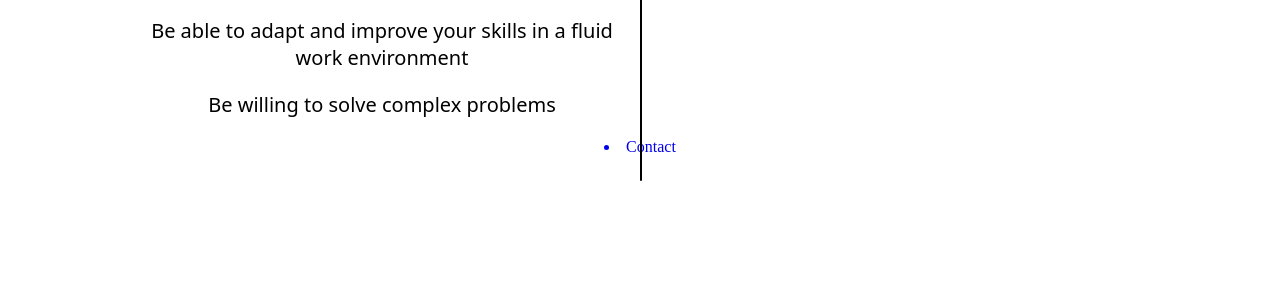
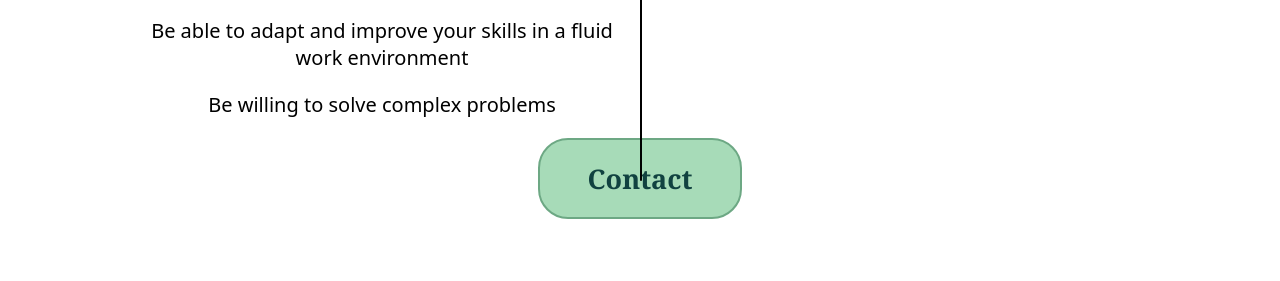
Before and after one commit to daymnename/hotbeans, a plain HTML site: page application.html in a window 1280 px wide. Shown: the part 1003-1284 px from the top of the page. Drawn offline with nearby package versions, Linux system fonts and the light colour scheme; a web font is replaced by a local one.

Commit message:
Update application.html

```diff
--- a/application.html
+++ b/application.html
@@ -38,7 +38,7 @@
             <p>5 GCSEs at grades 9 to 4 (or A* to C), or equivalent, including English and maths</p>
             <p>One at least grade 6 (or B)</p>
         </div>
-        <div class="butt">
+        <div class="but">
         <a href="contact.html" class="button"><li>Contact</li></a>
         </div>
        </div>
```
